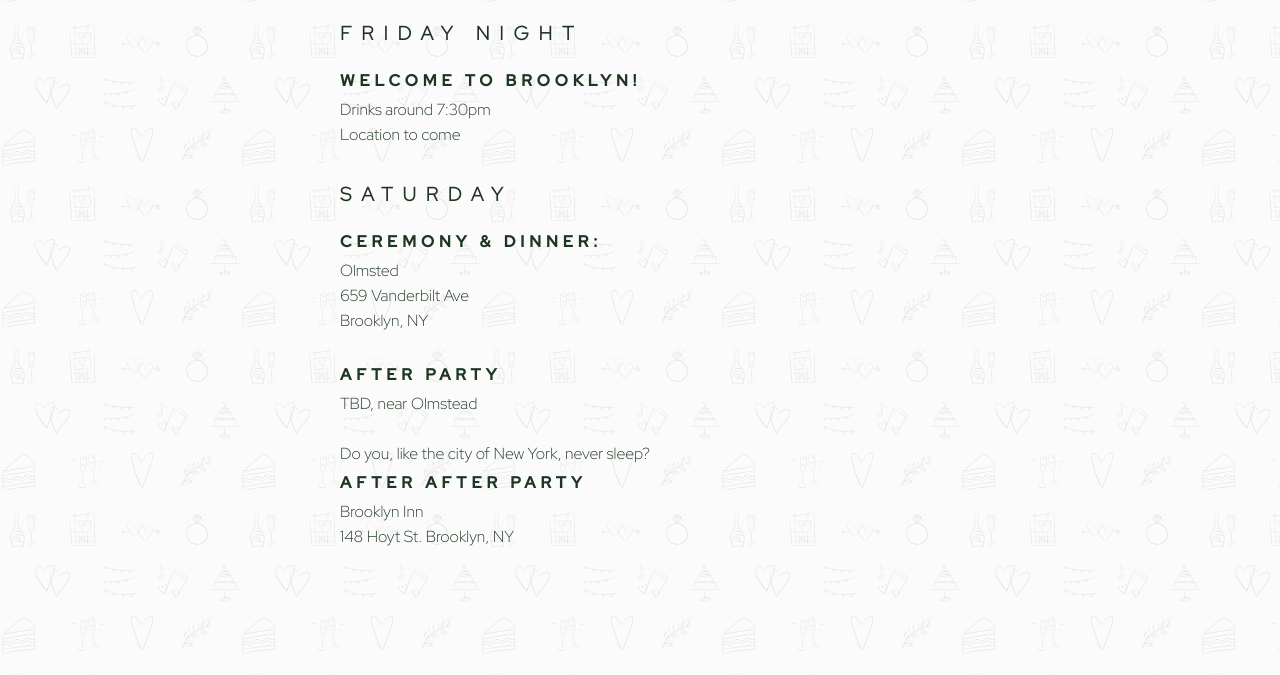
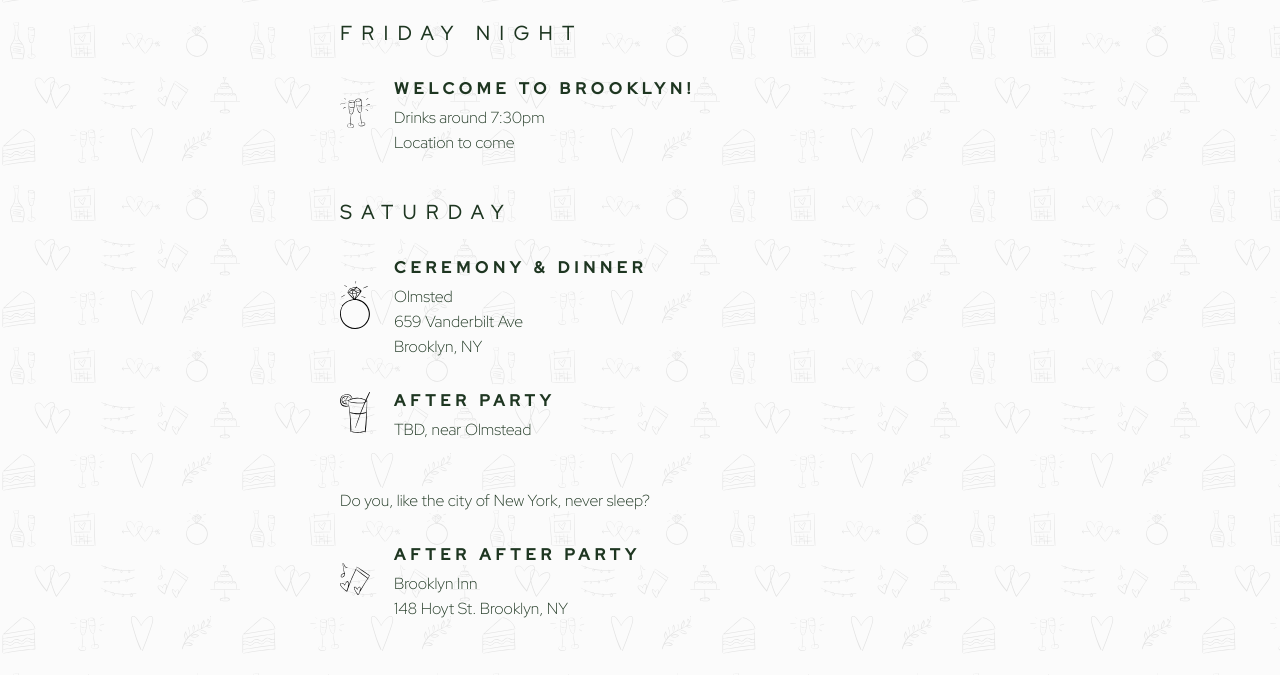
Before and after one commit to jeanyoungkim/jollyandmean, a plain HTML site: page schedule/index.html in a window 1280 px wide. Shown: the part 639-1314 px from the top of the page. Drawn offline with Linux system fonts and the light colour scheme.

Commit message:
schedule page

```diff
--- a/schedule/index.html
+++ b/schedule/index.html
@@ -35,24 +35,46 @@
 			<br />
 			<div class="schedule-item">
 				<h1>Friday night</h1>
+				<div class="event">
+					<img class="icon" src="../static/icons/cheers.svg" />
+					<div class="description">
 						<h2>Welcome to Brooklyn!</h2>
 						<p>Drinks around 7:30pm</p>
 						<p>Location to come</p>
 					</div>
+				</div>
+			</div>
 			<div class="schedule-item">
 				<h1>Saturday</h1>
-				<h2>Ceremony & Dinner:</h2>
+				<div class="event">
+					<img class="icon" src="../static/icons/ring.svg" />
+					<div class="description">
+						<h2>Ceremony & Dinner</h2>
 						<p>Olmsted</p>
 						<p>659 Vanderbilt Ave</p>
 						<p>Brooklyn, NY</p>
+					</div>
+				</div>
 				<br />
+				<div class="event">
+					<img class="icon" src="../static/icons/drink.svg" />
+					<div class="description">
 						<h2>After party</h2>
 						<p>TBD, near Olmstead</p>
+					</div>
+				</div>
+				<br />
 				<br />
 				<p>Do you, like the city of New York, never sleep?</p>
+				<br />
+				<div class="event">
+					<img class="icon" src="../static/icons/music.svg" />
+					<div class="description">
 						<h2>After after party</h2>
 						<p>Brooklyn Inn</p>
 						<p>148 Hoyt St. Brooklyn, NY</p>
+					</div>
+				</div>
 			</div>
 		</main>
 		<footer>© Copyright 2022 Lupini Bean LLC</footer>
--- a/styles/subpage.css
+++ b/styles/subpage.css
@@ -59,7 +59,7 @@ li {
 }
 
 .schedule-item {
-	margin-bottom: 36px;
+	margin-bottom: 42px;
 }
 
 .schedule-item h1 {
@@ -74,6 +74,19 @@ li {
 	margin: 4px auto;
 }
 
+.event {
+	display: flex;
+	align-items: center;
+}
+
+.icon {
+	width: 30px;
+}
+
+.description {
+	margin-left: 24px;
+}
+
 @media (min-width: 1024px) {
 	main {
 		padding: 0;
```
Also changed, not shown: static/icons/cheers.svg (added), static/icons/drink.svg (added), static/icons/music.svg (added), static/icons/ring.svg (added). Lines whose indentation alone changed are shown as unchanged.
